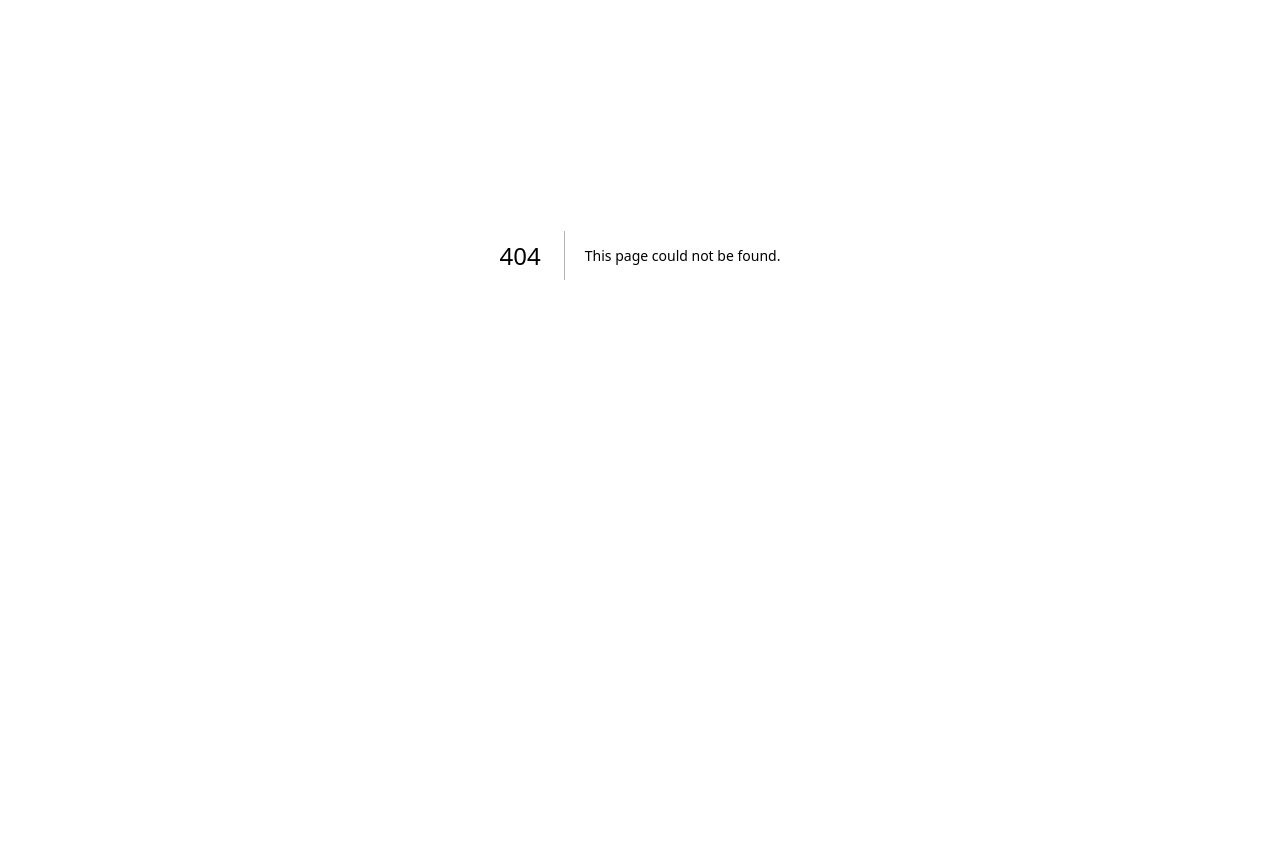
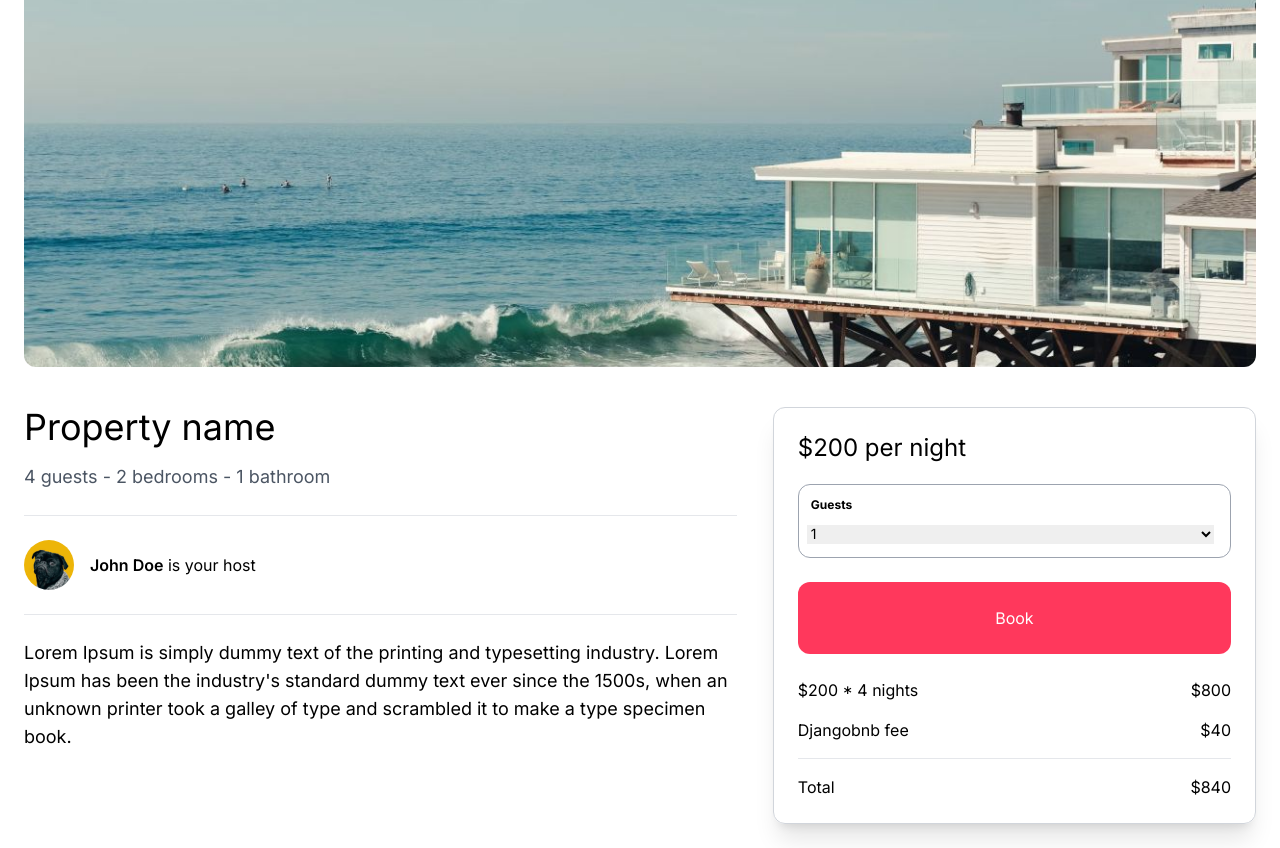
Before and after one commit to arwin50/djangobnb, a Next.js app: page /properties/1 in a window 1280 px wide. Before the commit this address had no page. Shown: the part 273-1121 px from the top of the page. Before the commit the page ends 928 px from the top, so only its background shows below. Built offline with nearby package versions, Linux system fonts and the light colour scheme.

Commit message:
[UI] added reservation sidebar in property details page

```diff
--- /dev/null
+++ b/app/components/properties/ReservationSidebar.tsx
@@ -0,0 +1,35 @@
+import React from "react";
+
+export const ReservationSidebar = () => {
+  return (
+    <aside className="mt-6 p-6 col-span-2 rounded-xl border border-gray-300 shadow-xl">
+      <h2 className="mb-5 text-2xl ">$200 per night</h2>
+      <div className="mb-6 p-3 border border-gray-400 rounded-xl">
+        <label className=" mb-2 block font-bold text-xs">Guests</label>
+
+        <select className="w-full -ml-1 text-sm">
+          <option>1</option>
+          <option>2</option>
+          <option>3</option>
+          <option>4</option>
+        </select>
+      </div>
+      <div className="w-full mb-6 py-6 text-center text-white bg-airbnb rounded-xl hover:bg-airbnbDark">
+        Book
+      </div>
+      <div className="mb-4 flex justify-between align-center ">
+        <p>$200 * 4 nights</p>
+        <p>$800</p>
+      </div>
+      <div className="mb-4 flex justify-between align-center ">
+        <p>Djangobnb fee</p>
+        <p>$40</p>
+      </div>
+      <hr />
+      <div className="mt-4 flex justify-between align-center ">
+        <p>Total</p>
+        <p>$840</p>
+      </div>
+    </aside>
+  );
+};
--- /dev/null
+++ b/app/properties/[id]/page.tsx
@@ -0,0 +1,47 @@
+import React from "react";
+import Image from "next/image";
+import { ReservationSidebar } from "@/app/components/properties/ReservationSidebar";
+
+export default function PropertyDetailPage() {
+  return (
+    <main className="max-w-[1500px] mx-auto px-6 pb-6">
+      <div className="w-full h-[64vh] mb-4 overflow-hidden rounded-xl relative">
+        <Image
+          fill
+          src={"/beach_1.jpg"}
+          alt="beach-image"
+          className="object-cover w-full h-full"
+        />
+      </div>
+      <div className="mt-4 grid grid-cols-1 md:grid-cols-5 gap-4">
+        <div className="py-6 pr-5 col-span-3">
+          <h1 className="mb-4 text-4xl">Property name</h1>
+          <span className="mb-6 block text-lg text-gray-600">
+            4 guests - 2 bedrooms - 1 bathroom
+          </span>
+          <hr />
+          <div className="py-6 flex items-center space-x-4">
+            <Image
+              width={50}
+              height={50}
+              src={"/profile_pic_1.jpg"}
+              alt="profile-image"
+              className="rounded-full"
+            />
+            <p className="">
+              <span className="font-semibold">John Doe</span> is your host
+            </p>
+          </div>
+          <hr />
+          <p className="mt-6 text-lg">
+            Lorem Ipsum is simply dummy text of the printing and typesetting
+            industry. Lorem Ipsum has been the industry's standard dummy text
+            ever since the 1500s, when an unknown printer took a galley of type
+            and scrambled it to make a type specimen book.
+          </p>
+        </div>
+        <ReservationSidebar />
+      </div>
+    </main>
+  );
+}
```
Also changed, not shown: public/profile_pic_1.jpg (added).
